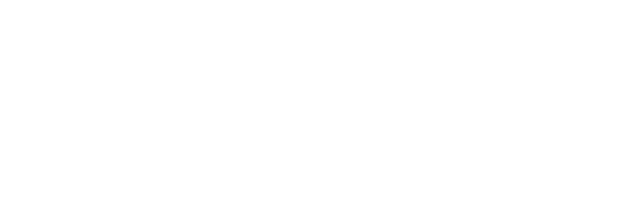
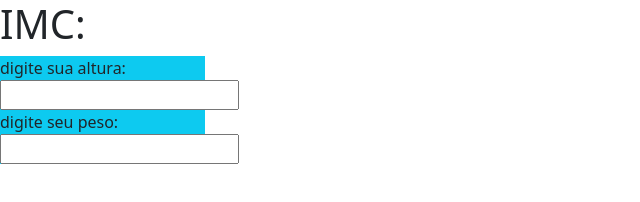
Before and after one commit to andreccamara/projeto-em-equipe-git-github, a plain HTML site: page index.html in a window 1280 px wide. Shown: the whole page, without its empty margins (0-640 px from the left). Drawn offline with nearby package versions, Linux system fonts and the light colour scheme.

Commit message:
formulario inicial
priemeiras entradas

```diff
--- a/index.html
+++ b/index.html
@@ -8,9 +8,17 @@
     <title>Document</title>
 </head>
 <body>
+    <h1>IMC:</h1>
     <div class="row">
         <div class="col-2 bg-info">
-
+            <Form>
+                <label for="altura">digite sua altura:</label>
+                <br>
+                <input type="number">
+                <label for="peso"> digite seu peso:</label>
+                <br>
+                <input type="number">
+            </Form>
         </div>
     </div>
 </body>
```
